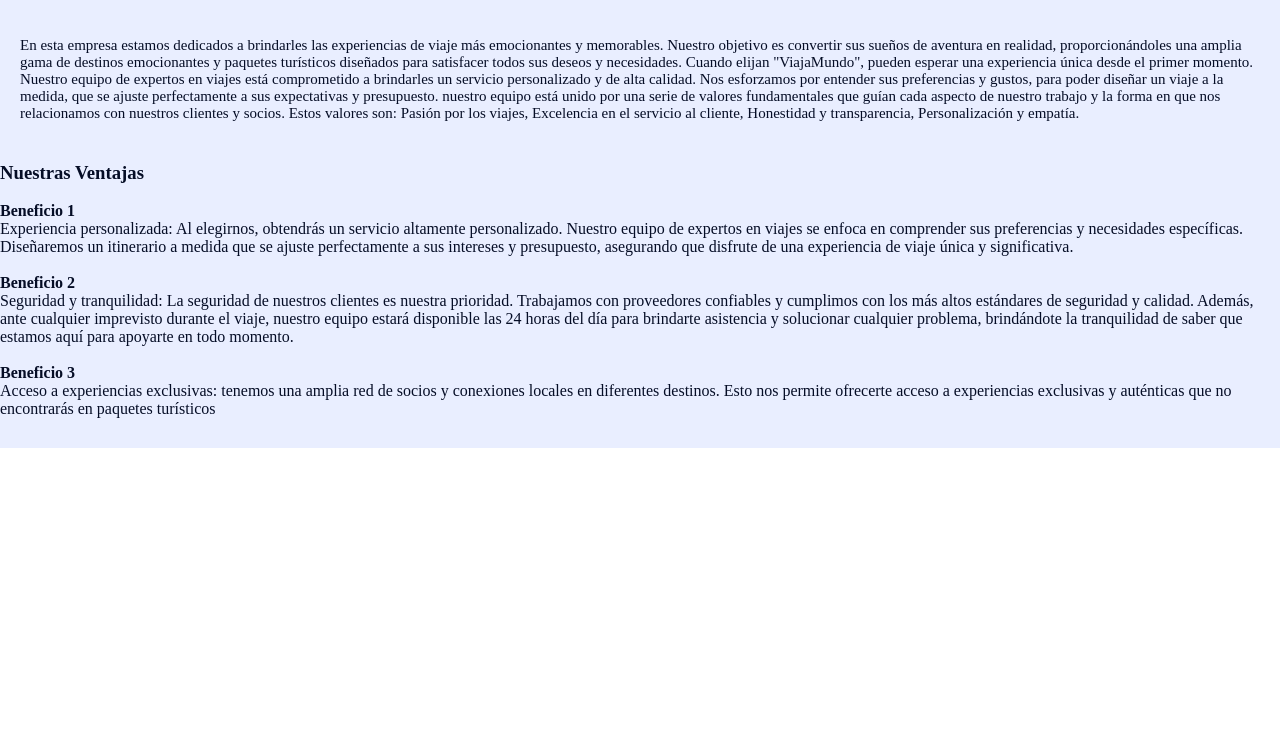
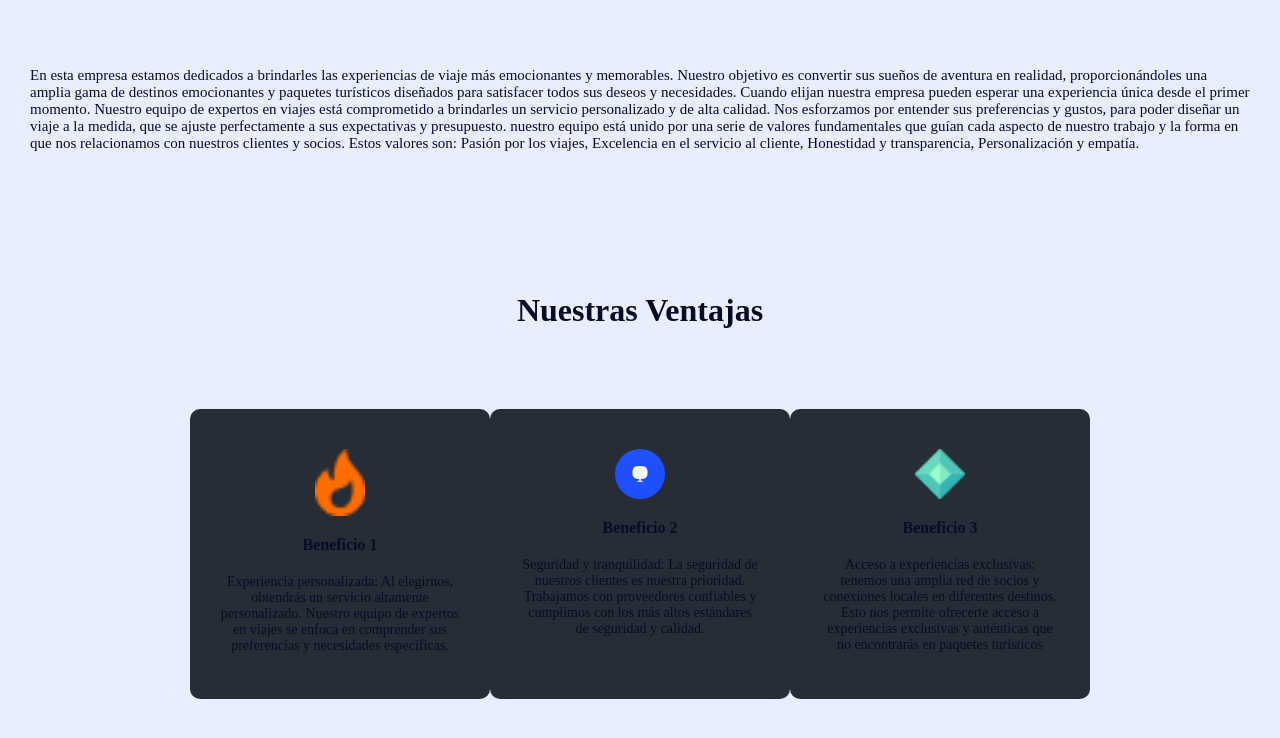
Before and after one commit to Javier-A-gomez/Navbar, a plain HTML site: page index.html in a window 1280 px wide. Shown: the part 572-1310 px from the top of the page. Before the commit the page ends 1020 px from the top, so only its background shows below. Drawn offline with Linux system fonts and the light colour scheme.

Commit message:
modificaciones

```diff
--- a/index.html
+++ b/index.html
@@ -53,48 +53,43 @@
 
                En esta empresa estamos dedicados a brindarles las experiencias de viaje más emocionantes y memorables. Nuestro objetivo es convertir sus sueños de aventura en realidad, proporcionándoles una amplia gama de destinos emocionantes y paquetes turísticos diseñados para satisfacer todos sus deseos y necesidades.
 
-               Cuando elijan "ViajaMundo", pueden esperar una experiencia única desde el primer momento. Nuestro equipo de expertos en viajes está comprometido a brindarles un servicio personalizado y de alta calidad. Nos esforzamos por entender sus preferencias y gustos, para poder diseñar un viaje a la medida, que se ajuste perfectamente a sus expectativas y presupuesto.
+               Cuando elijan nuestra empresa pueden esperar una experiencia única desde el primer momento. Nuestro equipo de expertos en viajes está comprometido a brindarles un servicio personalizado y de alta calidad. Nos esforzamos por entender sus preferencias y gustos, para poder diseñar un viaje a la medida, que se ajuste perfectamente a sus expectativas y presupuesto.
                nuestro equipo está unido por una serie de valores fundamentales que guían cada aspecto de nuestro trabajo y la forma en que nos relacionamos con nuestros clientes y socios. Estos valores son:
                Pasión por los viajes, Excelencia en el servicio al cliente, Honestidad y transparencia, Personalización y empatía.
             </p>
+
         </div>
+    </section>
 
-        <section id="info-cards-conteiner">
-            <h3>Nuestras Ventajas</h3>
-            <div>
-                <div class="info-card">
-                    <img src="" alt="">
+        <section id="info">
+            <h2>
+                Nuestras Ventajas
+            </h2>
+
+                <div class="info-card-container">
+
+                    <div class="info-card">
+                    <img src="./img/fire.png" alt="">
                     <h4>Beneficio 1</h4>
                     <p>
-                        Experiencia personalizada: Al elegirnos, obtendrás un servicio altamente personalizado. Nuestro equipo de expertos en viajes se enfoca en comprender sus preferencias y necesidades específicas. Diseñaremos un itinerario a medida que se ajuste perfectamente a sus intereses y presupuesto, asegurando que disfrute de una experiencia de viaje única y significativa.
+                        Experiencia personalizada: Al elegirnos, obtendrás un servicio altamente personalizado. Nuestro equipo de expertos en viajes se enfoca en comprender sus preferencias y necesidades específicas.
+                </div>
 
+                <div class="info-card">
+                    <img src="./img/info-icon.png" alt="">
+                    <h4>Beneficio 2</h4>
+                    <p>
+                        Seguridad y tranquilidad: La seguridad de nuestros clientes es nuestra prioridad. Trabajamos con proveedores confiables y cumplimos con los más altos estándares de seguridad y calidad.
                     </p>
                 </div>
                 <div class="info-card">
-                    <img src="" alt="">
-                    <h4>Beneficio 2</h4>
-                    <p>
-                        Seguridad y tranquilidad: La seguridad de nuestros clientes es nuestra prioridad. Trabajamos con proveedores confiables y cumplimos con los más altos estándares de seguridad y calidad. Además, ante cualquier imprevisto durante el viaje, nuestro equipo estará disponible las 24 horas del día para brindarte asistencia y solucionar cualquier problema, brindándote la tranquilidad de saber que estamos aquí para apoyarte en todo momento.
-
-                    </p>
-                </div>
-                <div class="info-card">
-                    <img src="" alt="">
+                    <img src="./img/favicon-32x32.png" alt="">
                     <h4>Beneficio 3</h4>
                     <p>
                         Acceso a experiencias exclusivas: tenemos una amplia red de socios y conexiones locales en diferentes destinos. Esto nos permite ofrecerte acceso a experiencias exclusivas y auténticas que no encontrarás en paquetes turísticos
-
                     </p>
                 </div>
-            </div>
         </section>
-
-
-
-
-    </section>
-
-
 </main>
 
 </body>
--- a/style.css
+++ b/style.css
@@ -136,5 +136,46 @@ main {
 
 .info-parrafo p {
     font-size: 15px;
-    padding: 40px 20px;
+    padding: 70px 30px;
 }
+
+#info {
+    padding: 70px 0px;
+    max-width: 1200px;
+    display: flex;
+    justify-content: center;
+    align-items: center;
+    flex-direction: column;
+    gap: 80px;
+}
+
+#info h2 {
+    font-size: 32px;
+    font-weight: 800;
+}
+
+.info-card-container {
+    display: flex;
+}
+
+.info-card {
+    width: 300px;
+    height: 290px;
+    padding: 40px 30px;
+    display: flex;
+    flex-direction: column;
+    align-items: center;
+    text-align: center;
+    background: var(--secondary);
+    border-radius: 10px;
+    gap: 20px;
+}
+
+.info-card img {
+    width: 50px;
+}
+
+.info-card p {
+    font-size: 14px;
+    font-weight: 300;
+}
```
Also changed, not shown: img/favicon-32x32.png (added), img/fire.png (added), img/info-icon.png (added).
